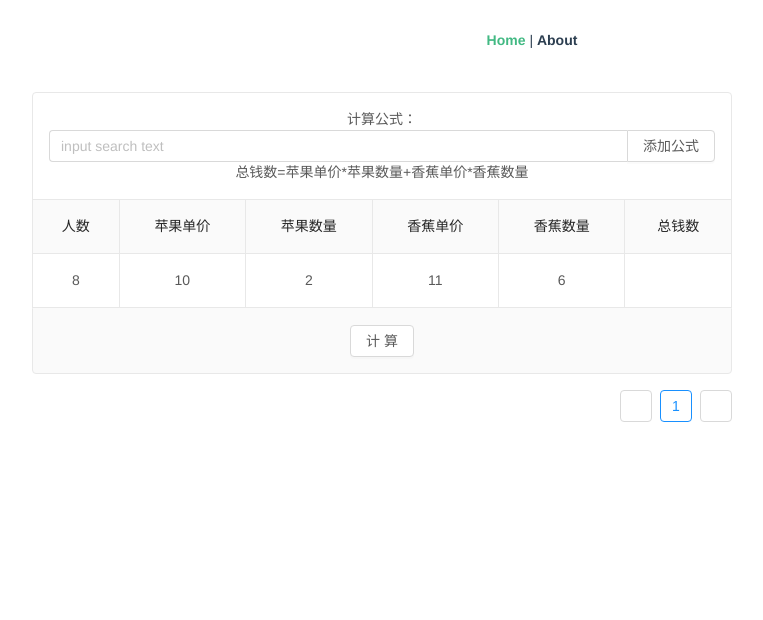
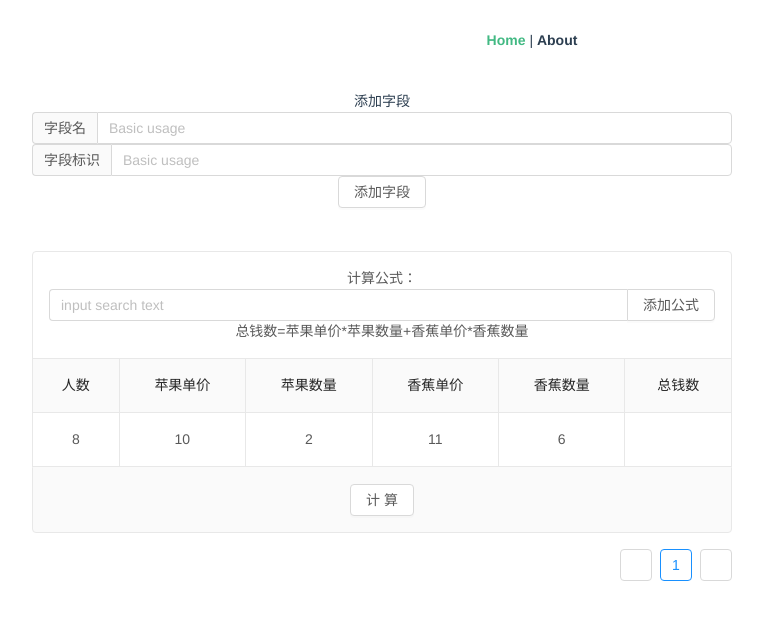
Before and after one commit to LuckRain7/growth-record, a Vue app in the folder Vue-Demo/vue-customizable-formula-tables/: page / in a window 1280 px wide. Shown: the top 620 px of the page, without its empty margins (108-871 px from the left). Built offline with nearby package versions, Linux system fonts and the light colour scheme.

Commit message:
增加添加字段功能

```diff
--- a/Vue-Demo/vue-customizable-formula-tables/src/views/MyTable.vue
+++ b/Vue-Demo/vue-customizable-formula-tables/src/views/MyTable.vue
@@ -2,6 +2,23 @@
 
 <template>
   <div class="table-div">
+    <div style="width: 700px;">
+      添加字段
+      <a-input
+        addon-before="字段名"
+        placeholder="Basic usage"
+        v-model="addNewField.title"
+      />
+      <a-input
+        addon-before="字段标识"
+        placeholder="Basic usage"
+        v-model="addNewField.dataIndex"
+      />
+      <a-button @click="addNewFieldHandle">
+        添加字段
+      </a-button>
+    </div>
+    <br /><br />
     <a-table :columns="columns" :data-source="data" bordered class="my-table">
       <template slot="name" slot-scope="text">
         <a>{{ text }}</a>
@@ -73,6 +90,10 @@ export default {
       data,
       columns,
       formula: '总钱数=苹果单价*苹果数量+香蕉单价*香蕉数量',
+      addNewField: {
+        title: '',
+        dataIndex: '',
+      },
     }
   },
   methods: {
@@ -83,6 +104,21 @@ export default {
     formulaHandleChange(val) {
       console.log('添加公式')
       this.formula = val
+    },
+    // 添加字段
+    addNewFieldHandle() {
+      // 进行对象深拷贝  解决提示重复问题
+      // TODO 进行重复 dataIndex 的检测
+      const newField = JSON.parse(JSON.stringify(this.addNewField))
+      const length = this.columns.length
+
+      // 插入表头数据(给予位置)
+      this.columns.splice(length - 1, 0, newField)
+
+      // 在表内添加字段
+      this.data.forEach(item => {
+        item[newField.dataIndex] = 1
+      })
     },
     // 实现公式的计算
     GOGO() {
@@ -116,7 +152,6 @@ export default {
       data.forEach(item => {
         eval(formula)
       })
-
     },
   },
 }
```
